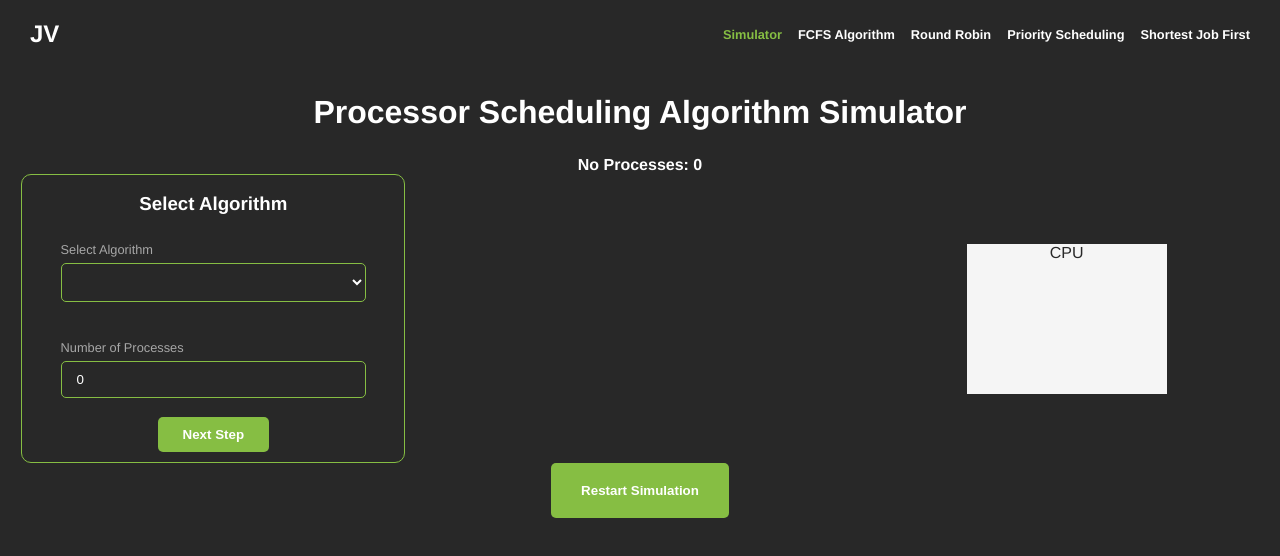
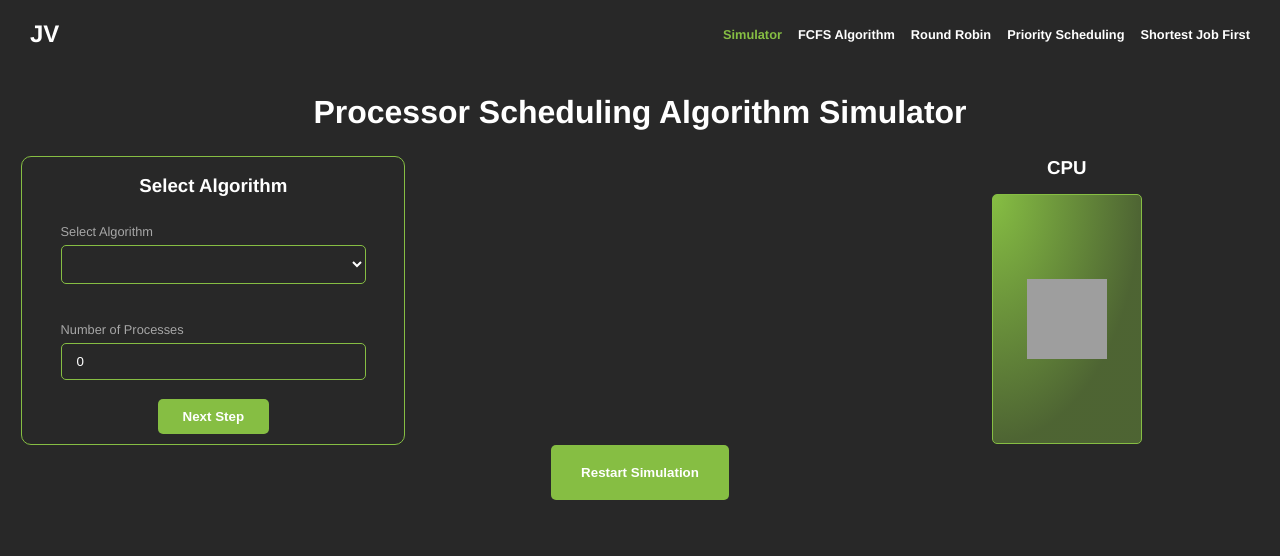
Before and after one commit to DangaRanga/os-process-visualization, a Vue app: page / in a window 1280 px wide. Shown: the top 556 px of the page. Built offline with nearby package versions, Linux system fonts and the light colour scheme; grey boxes are pictures that could not be loaded.

Commit message:
Changed style for cpu

```diff
--- a/src/views/Simulator.vue
+++ b/src/views/Simulator.vue
@@ -4,7 +4,6 @@
       Simulation for {{ selectorData.algorithm }} Algorithm
     </h1>
     <h1 v-else>Processor Scheduling Algorithm Simulator</h1>
-    <h4>No Processes: {{ this.selectorData.processes.length }}</h4>
     <main id="simulator">
       <!-- Respective sections for respective components -->
       <section id="algorithm-selection">
@@ -21,7 +20,10 @@
           :burstTime="process.burstTime"
         ></process>
       </section>
-      <section id="cpu"><div id="box">CPU</div></section>
+      <section id="cpu">
+        <h3>CPU</h3>
+        <div id="box"><img src="@/assets/Logo(1).svg" /></div>
+      </section>
     </main>
     <button @click="animateProcesses()" id="restart-btn">
       Restart Simulation
@@ -154,13 +156,32 @@ export default {
   display: flex;
   align-items: center;
   justify-content: center;
+  flex-direction: column;
 }
 
+#cpu h3 {
+  margin-bottom: 15px;
+}
 #box {
-  height: 150px;
-  width: 200px;
-  background-color: #f5f5f5;
+  display: flex;
+  align-items: center;
+  justify-content: center;
+  height: 250px;
+  width: 150px;
+  background: radial-gradient(
+    100% 100% at 0% 0%,
+    #86be43 0%,
+    rgba(134, 190, 67, 0.4) 100%
+  );
+  border: 1px solid #86be43;
+  box-sizing: border-box;
+  border-radius: 5px;
   color: #282828;
+}
+
+#box img {
+  height: 80px;
+  width: 80px;
 }
 
 @keyframes fade-in {
```
Also changed, not shown: src/assets/logo.png (deleted).
